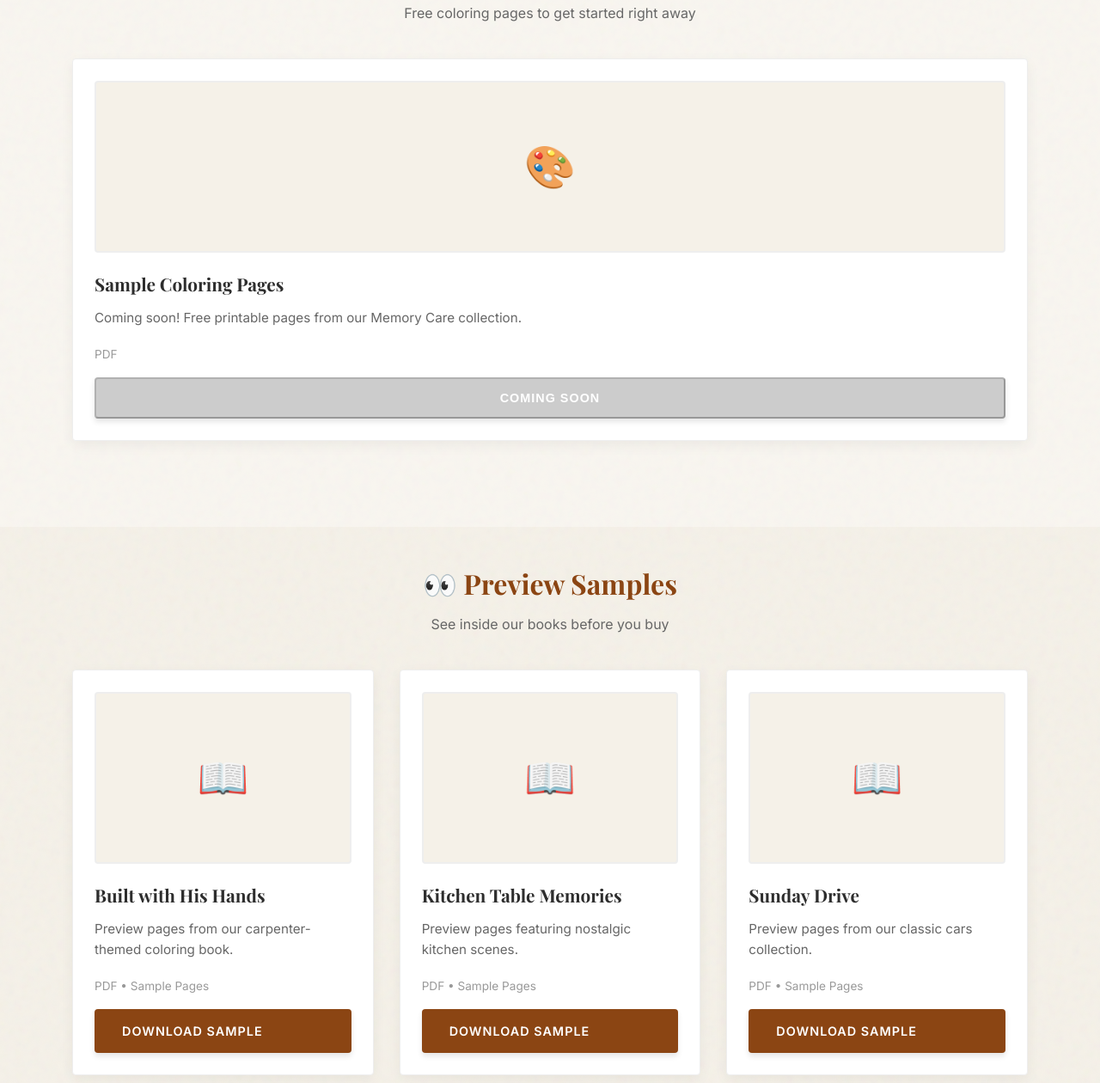
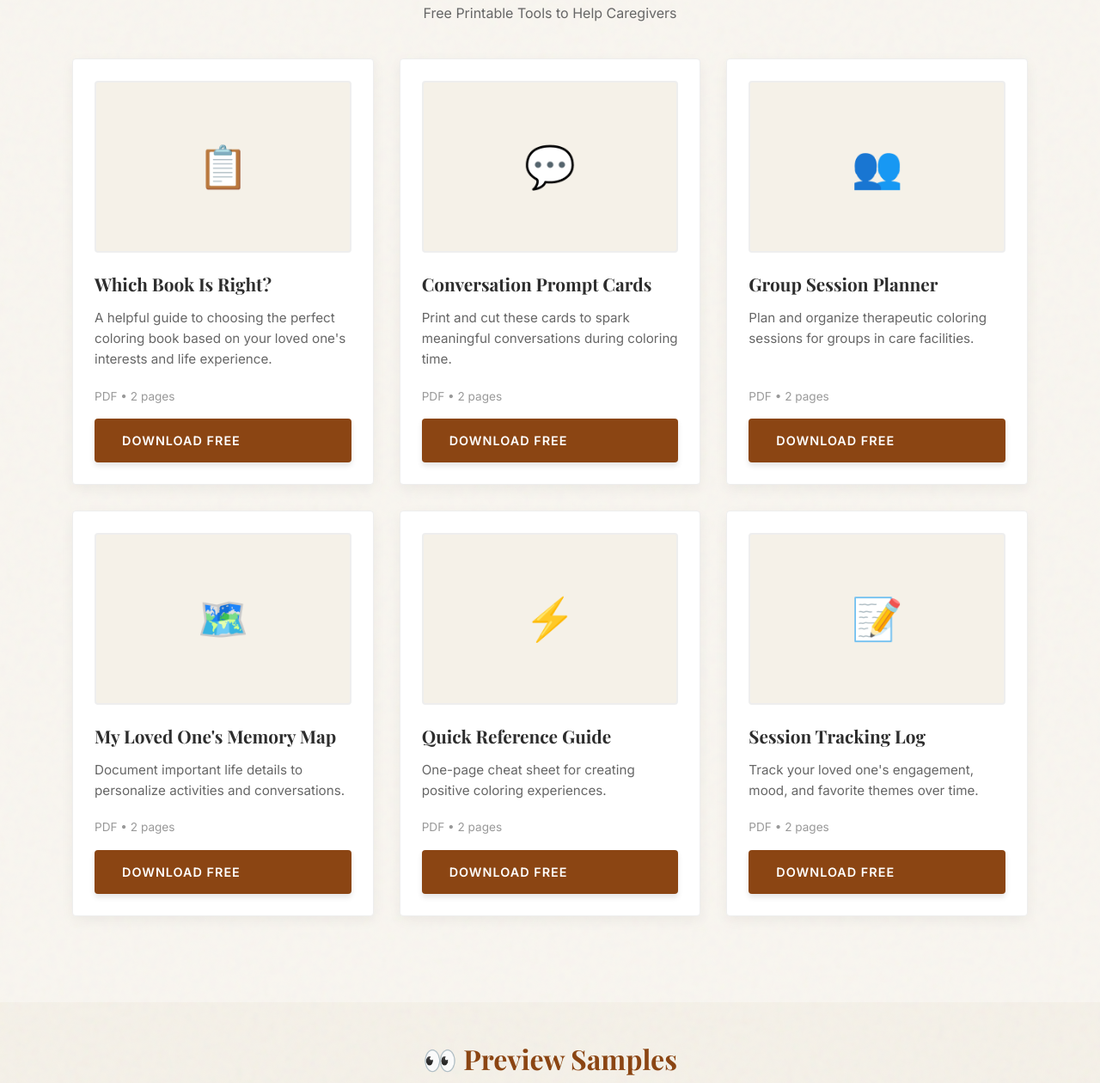
Before and after one commit to anthmilton/blackwood-illustrated-landing-pages, a website: page downloads.html in a window 1280 px wide. Shown: the part 1167-2427 px from the top of the page at 86% size. Drawn offline with nearby package versions, Linux system fonts and the light colour scheme.

Commit message:
Add 6 caregiver tools to Printables section

```diff
--- a/downloads.html
+++ b/downloads.html
@@ -278,17 +278,62 @@
         <div class="container">
             <div class="section-header">
                 <h2>🖨️ Printables</h2>
-                <p>Free coloring pages to get started right away</p>
+                <p>Free Printable Tools to Help Caregivers</p>
             </div>
             <div class="download-grid">
                 <div class="download-card">
                     <div class="download-preview">
-                        <span class="placeholder">🎨</span>
+                        <span class="placeholder">📋</span>
                     </div>
-                    <h3>Sample Coloring Pages</h3>
-                    <p>Coming soon! Free printable pages from our Memory Care collection.</p>
-                    <div class="download-meta">PDF</div>
-                    <button class="btn" style="background: #ccc; cursor: not-allowed;" disabled>Coming Soon</button>
+                    <h3>Which Book Is Right?</h3>
+                    <p>A helpful guide to choosing the perfect coloring book based on your loved one's interests and life experience.</p>
+                    <div class="download-meta">PDF • 2 pages</div>
+                    <a href="Which%20Book%20Is%20Right.pdf" download class="btn btn-download">Download Free</a>
+                </div>
+                <div class="download-card">
+                    <div class="download-preview">
+                        <span class="placeholder">💬</span>
+                    </div>
+                    <h3>Conversation Prompt Cards</h3>
+                    <p>Print and cut these cards to spark meaningful conversations during coloring time.</p>
+                    <div class="download-meta">PDF • 2 pages</div>
+                    <a href="Conversation%20Prompt%20Cards.pdf" download class="btn btn-download">Download Free</a>
+                </div>
+                <div class="download-card">
+                    <div class="download-preview">
+                        <span class="placeholder">👥</span>
+                    </div>
+                    <h3>Group Session Planner</h3>
+                    <p>Plan and organize therapeutic coloring sessions for groups in care facilities.</p>
+                    <div class="download-meta">PDF • 2 pages</div>
+                    <a href="Group%20Session%20Planner.pdf" download class="btn btn-download">Download Free</a>
+                </div>
+                <div class="download-card">
+                    <div class="download-preview">
+                        <span class="placeholder">🗺️</span>
+                    </div>
+                    <h3>My Loved One's Memory Map</h3>
+                    <p>Document important life details to personalize activities and conversations.</p>
+                    <div class="download-meta">PDF • 2 pages</div>
+                    <a href="Memory%20Map.pdf" download class="btn btn-download">Download Free</a>
+                </div>
+                <div class="download-card">
+                    <div class="download-preview">
+                        <span class="placeholder">⚡</span>
+                    </div>
+                    <h3>Quick Reference Guide</h3>
+                    <p>One-page cheat sheet for creating positive coloring experiences.</p>
+                    <div class="download-meta">PDF • 2 pages</div>
+                    <a href="Quick%20Reference.pdf" download class="btn btn-download">Download Free</a>
+                </div>
+                <div class="download-card">
+                    <div class="download-preview">
+                        <span class="placeholder">📝</span>
+                    </div>
+                    <h3>Session Tracking Log</h3>
+                    <p>Track your loved one's engagement, mood, and favorite themes over time.</p>
+                    <div class="download-meta">PDF • 2 pages</div>
+                    <a href="Session%20Tracking%20Log.pdf" download class="btn btn-download">Download Free</a>
                 </div>
             </div>
         </div>
```
Also changed, not shown: 6 other files.
